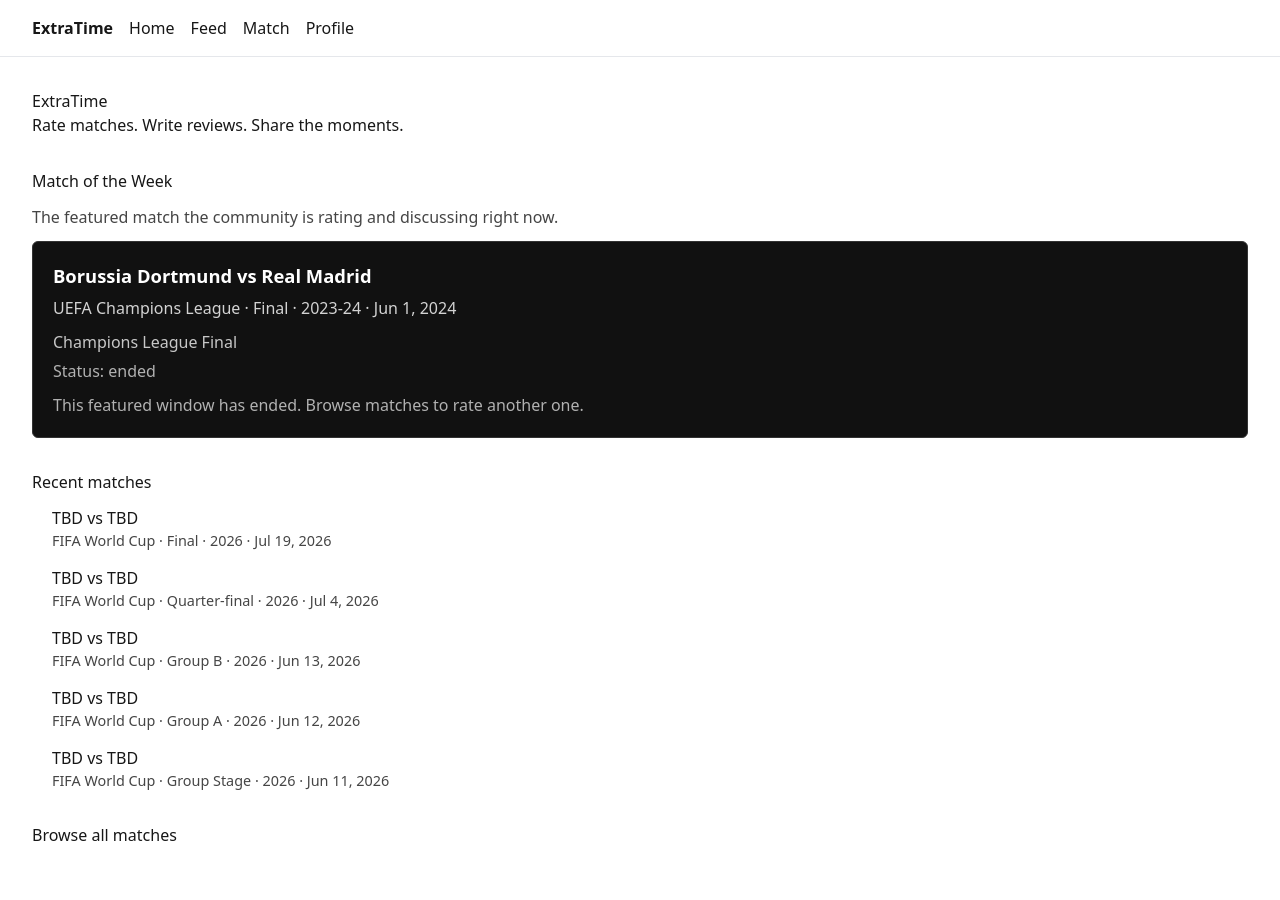
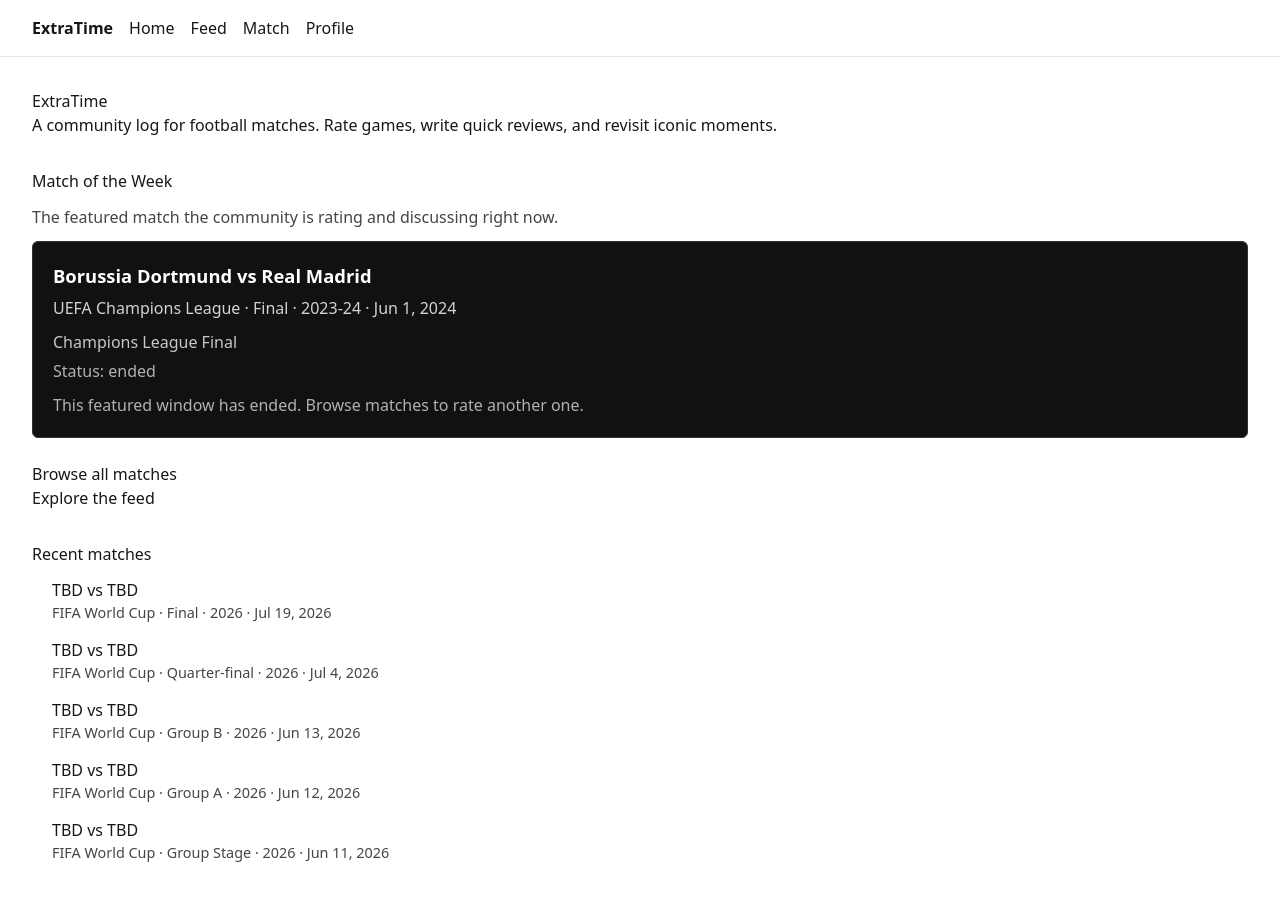
Before and after one commit to Wuzzby/ExtraTime, a Next.js app: page / in a window 1280 px wide. Shown: the top 900 px of the page. Before the commit the page ends 879 px from the top, so only its background shows below. Built offline with nearby package versions, Linux system fonts and the light colour scheme.

Commit message:
Polish demo copy and add demo script

```diff
--- a/app/feed/page.tsx
+++ b/app/feed/page.tsx
@@ -6,7 +6,7 @@
     <MatchList
       matches={sampleMatches}
       title="Feed"
-      subtitle="Discover matches to rate and review."
+      subtitle="Search and explore matches. Click any match to rate and review."
     />
   );
 }
--- a/app/match/page.tsx
+++ b/app/match/page.tsx
@@ -6,7 +6,7 @@
     <MatchList
       matches={sampleMatches}
       title="Matches"
-      subtitle="Browse matches by competition, season, or date."
+      subtitle="Browse the match catalog. Search by teams, competition, or season."
     />
   );
 }
--- a/app/page.tsx
+++ b/app/page.tsx
@@ -21,7 +21,10 @@
   return (
     <>
       <h1>ExtraTime</h1>
-      <p>Rate matches. Write reviews. Share the moments.</p>
+      <p>
+        A community log for football matches. Rate games, write quick reviews, and
+        revisit iconic moments.
+      </p>
 
       <h2 style={{ marginTop: "2rem" }}>Match of the Week</h2>
       <p style={{ marginTop: "0.75rem", opacity: 0.8 }}>
@@ -71,6 +74,18 @@
         </div>
       )}
 
+      <div style={{ marginTop: "1.5rem" }}>
+        {featured && featuredStatus !== "ended" && (
+          <>
+            <Link href={`/match/${featured.id}`}>Rate this match</Link>
+            <br />
+          </>
+        )}
+        <Link href="/match">Browse all matches</Link>
+        <br />
+        <Link href="/feed">Explore the feed</Link>
+      </div>
+
       <h2 style={{ marginTop: "2rem" }}>Recent matches</h2>
       <ul style={{ marginTop: "0.75rem", paddingLeft: "1.25rem" }}>
         {recent.map((m) => (
@@ -84,16 +99,6 @@
           </li>
         ))}
       </ul>
-
-      <div style={{ marginTop: "2rem" }}>
-        {featured && featuredStatus !== "ended" && (
-          <>
-            <Link href={`/match/${featured.id}`}>Rate this match</Link>
-            <br />
-          </>
-        )}
-        <Link href="/match">Browse all matches</Link>
-      </div>
     </>
   );
 }
```
Also changed, not shown: 1 other file (tests, documents, lock files or other folders).
